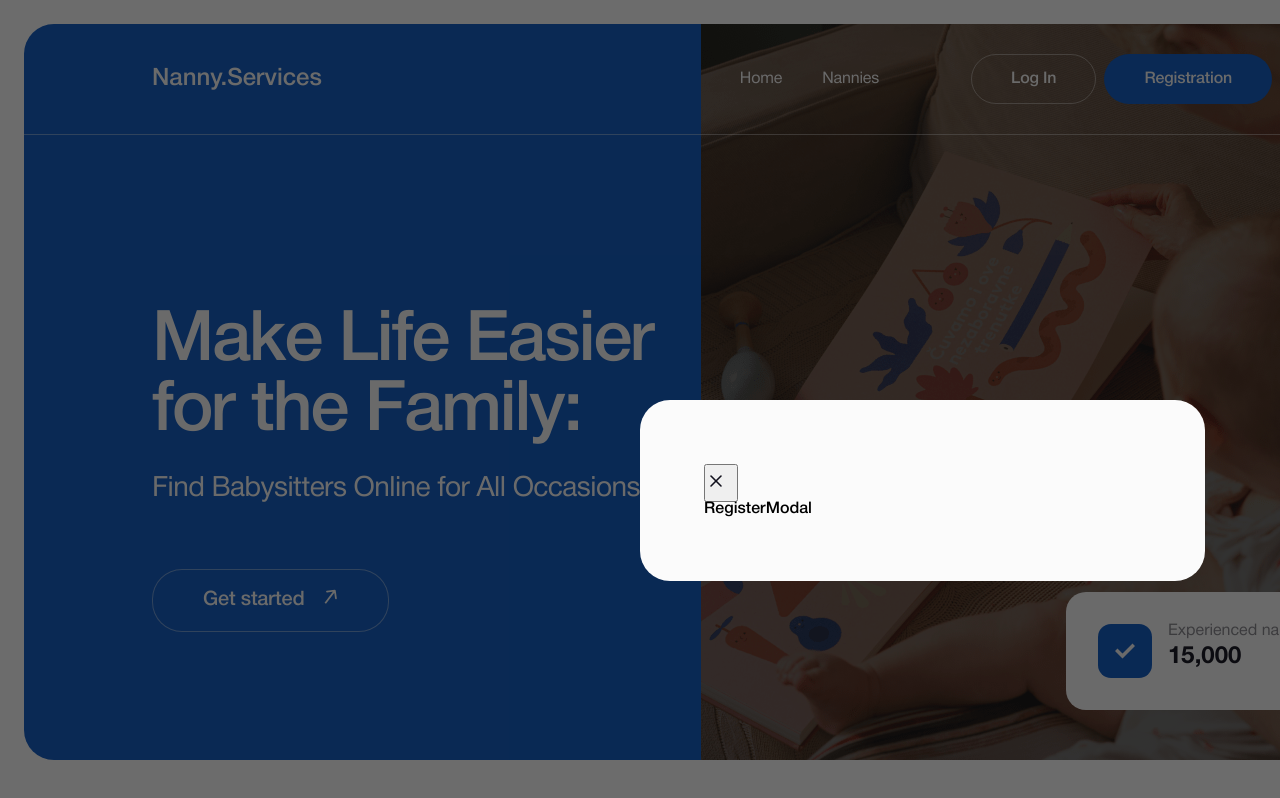
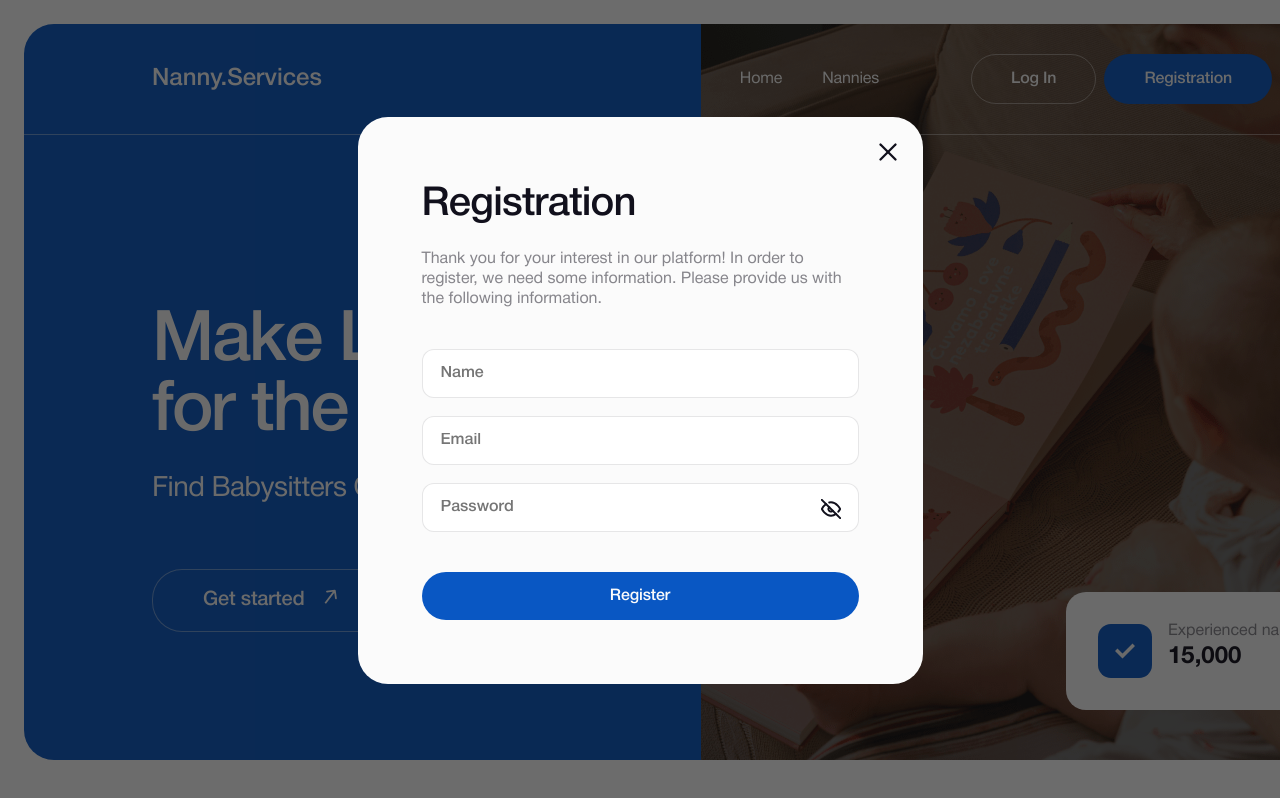
Before and after one commit to AlinaTantsura/NannyServices, a React (Vite) app: page / in a window 1280 px wide. Both pictures are taken after a click on the button "Registration". Shown: the top 798 px of the page. Built offline with nearby package versions, Linux system fonts and the light colour scheme.

Commit message:
Add register and login styled forms

```diff
--- a/package.json
+++ b/package.json
@@ -10,10 +10,13 @@
     "preview": "vite preview"
   },
   "dependencies": {
+    "@hookform/resolvers": "^3.4.2",
     "react": "^18.2.0",
     "react-dom": "^18.2.0",
+    "react-hook-form": "^7.51.5",
     "react-router-dom": "^6.23.1",
-    "styled-components": "^6.1.11"
+    "styled-components": "^6.1.11",
+    "yup": "^1.4.0"
   },
   "devDependencies": {
     "@types/react": "^18.2.66",
--- a/src/components/LoginModal/LoginModal.jsx
+++ b/src/components/LoginModal/LoginModal.jsx
@@ -1,12 +1,53 @@
 /* eslint-disable react/prop-types */
-import ModalWindow from "../ModalWindow/ModalWindow"
+import ModalWindow from "../ModalWindow/ModalWindow";
+import { useForm } from "react-hook-form";
+import {
+  IconEye,
+  InputsBox,
+  InputStyled,
+  LogInForm,
+  PassInputBox,
+  FormTitle,
+  FormDescription,
+} from "./LoginModal.styled";
+import Button from "../Button/Button";
+import sprite from "../images/sprite.svg";
+import { useState } from "react";
 
-const LoginModal = ({open, onClose}) => {
-    return (
-      <ModalWindow open={open} onClose={onClose}>
-          <div>LoginModal</div>
-      </ModalWindow>
-  )
-}
+const LoginModal = ({ open, onClose }) => {
+  const [isShownPass, setIsShownPass] = useState(false);
+  const { register, handleSubmit } = useForm();
 
-export default LoginModal
+  const handleShowPass = () => {
+    if (isShownPass) return setIsShownPass(false);
+    setIsShownPass(true);
+  };
+  return (
+    <ModalWindow open={open} onClose={onClose}>
+      <LogInForm onSubmit={handleSubmit((data) => console.log(data))}>
+        <FormTitle>Log In</FormTitle>
+        <FormDescription>
+          Welcome back! Please enter your credentials to access your account and
+          continue your babysitter search.
+        </FormDescription>
+
+        <InputsBox>
+          <InputStyled {...register("email")} placeholder="Email" />
+          <PassInputBox>
+            <InputStyled {...register("password")} placeholder="Password" />
+            <IconEye onClick={handleShowPass} width="20" height="20">
+              <use
+                href={
+                  isShownPass ? sprite + "#icon-eye" : sprite + "#icon-eye-off"
+                }
+              />
+            </IconEye>
+          </PassInputBox>
+        </InputsBox>
+        <Button>Log In</Button>
+      </LogInForm>
+    </ModalWindow>
+  );
+};
+
+export default LoginModal;
--- a/src/components/LoginModal/LoginModal.styled.js
+++ b/src/components/LoginModal/LoginModal.styled.js
@@ -0,0 +1,44 @@
+import styled from "styled-components";
+
+export const LogInForm = styled.form`
+    display: flex;
+    flex-direction: column;
+`;
+
+export const InputsBox = styled.div`
+    display: flex;
+    flex-direction: column;
+    gap: 18px;
+    margin-bottom: 40px;
+`;
+
+export const InputStyled = styled.input`
+    border: 1px solid rgba(17, 16, 28, 0.1);
+border-radius: 12px;
+padding: 16px 18px;
+width: 100%;
+`;
+
+export const PassInputBox = styled.div`
+    position: relative;
+
+`;
+
+export const IconEye = styled.svg`
+    position: absolute;
+    right: 18px;
+    top: 16px;
+`;
+export const FormTitle = styled.h2`
+  font-size: 40px;
+  line-height: 120%;
+  letter-spacing: -0.02em;
+  margin-bottom: 20px;
+`;
+
+export const FormDescription = styled.h2`
+  font-family: var(--font-family-400);
+  line-height: 125%;
+  color: rgba(17, 16, 28, 0.5);
+  margin-bottom: 40px;
+`;
--- a/src/components/ModalWindow/ModalWindow.jsx
+++ b/src/components/ModalWindow/ModalWindow.jsx
@@ -1,6 +1,6 @@
 import sprite from "../images/sprite.svg";
 import ReactDOM from "react-dom";
-import { BackdropStyled, ModalStyled } from "./ModalWindow.styled";
+import { BackdropStyled, CloseBtn, ModalStyled } from "./ModalWindow.styled";
 
 // eslint-disable-next-line react/prop-types
 const ModalWindow = ({ open, children, onClose }) => {
@@ -9,11 +9,11 @@ const ModalWindow = ({ open, children, onClose }) => {
   return ReactDOM.createPortal(
       <BackdropStyled>
           <ModalStyled>
-              <button onClick={onClose}>
-                  <svg width="30" height="30">
-            <use width="20" href={sprite + "#icon-x"} />
-          </svg>
-              </button>
+              <CloseBtn onClick={onClose}>
+                <svg width="30" height="30">
+                    <use href={sprite + "#icon-x"} />
+                </svg>
+              </CloseBtn>
               {children}
           </ModalStyled>
       </BackdropStyled>,
--- a/src/components/ModalWindow/ModalWindow.styled.js
+++ b/src/components/ModalWindow/ModalWindow.styled.js
@@ -8,15 +8,38 @@ export const BackdropStyled = styled.div`
   bottom: 0;
   background-color: rgba(11, 11, 11, 0.6);
   z-index: 1000;
+  display: flex;
+  justify-content: center;
+  align-items: center;
 `;
 
 export const ModalStyled = styled.div`
   position: absolute;
   border-radius: 30px;
   width: 565px;
-    top: 50%;
-    left: 50%;
+  /* top: 30%;
+  left: 30%; */
   padding: 64px;
   background-color: var(--main-white);
   z-index: 1000;
 `;
+
+export const CloseBtn = styled.button`
+  position: absolute;
+  top: 20px;
+  right: 20px;
+  border: none;
+  background-color: transparent;
+  cursor: pointer;
+  transform: scale(1);
+  transition: var(--transition);
+  svg {
+    display: flex;
+    justify-content: center;
+    align-items: center;
+  }
+
+  &:hover {
+    transform: scale(1.1);
+  }
+`;
--- a/src/components/RegisterModal/RegisterModal.jsx
+++ b/src/components/RegisterModal/RegisterModal.jsx
@@ -1,10 +1,43 @@
 /* eslint-disable react/prop-types */
 import ModalWindow from "../ModalWindow/ModalWindow"
+import Button from "../Button/Button";
+import { RegisterForm } from "./RegisterModal.styled"
+import sprite from "../images/sprite.svg";
+import { useState } from "react";
+import { useForm } from "react-hook-form";
+import { FormDescription, FormTitle, IconEye, InputsBox, InputStyled, PassInputBox} from "../LoginModal/LoginModal.styled";
 
-const RegisterModal = ({open, onClose}) => {
+
+const RegisterModal = ({ open, onClose }) => {
+    const [isShownPass, setIsShownPass] = useState(false);
+  const { register, handleSubmit } = useForm();
+
+  const handleShowPass = () => {
+    if (isShownPass) return setIsShownPass(false)
+    setIsShownPass(true)
+  };
+
+
     return (
       <ModalWindow open={open} onClose={onClose}>
-          <div>RegisterModal</div>
+          <RegisterForm onSubmit={handleSubmit((data) => console.log(data))}>
+        <FormTitle>Registration</FormTitle>
+        <FormDescription>
+          Thank you for your interest in our platform! In order to register, we need some information. Please provide us with the following information.
+        </FormDescription>
+          <InputsBox>
+          <InputStyled {...register("name")} placeholder="Name" />
+          <InputStyled {...register("email")} placeholder="Email" />
+          <PassInputBox>
+          <InputStyled {...register("password")} placeholder="Password" />
+          <IconEye onClick={handleShowPass} width="20" height="20">
+              <use href={isShownPass ? sprite + "#icon-eye"
+                : sprite + "#icon-eye-off"} />
+            </IconEye>
+          </PassInputBox>
+        </InputsBox>
+        <Button>Register</Button>
+      </RegisterForm>
       </ModalWindow>
   )
 }
--- a/src/components/RegisterModal/RegisterModal.styled.js
+++ b/src/components/RegisterModal/RegisterModal.styled.js
@@ -0,0 +1,6 @@
+import styled from "styled-components";
+
+export const RegisterForm = styled.form`
+    display: flex;
+    flex-direction: column;
+`;
--- a/src/index.css
+++ b/src/index.css
@@ -18,6 +18,7 @@
   --main-color: #0957C3;
   --main-white: #FBFBFB;
   --text-black: #11101c;
+  --transition: all 0.4s easy-in-out;
 }
 
 *{
@@ -25,6 +26,7 @@
   font-family: var(--font-family-500);
   font-weight: 500;
   font-size: 16px;
+  color: var(--text-black);
   margin: 0;
   padding: 0;
 }
```
Also changed, not shown: 1 other file (tests, documents, lock files or other folders). Lines whose indentation alone changed are shown as unchanged.
